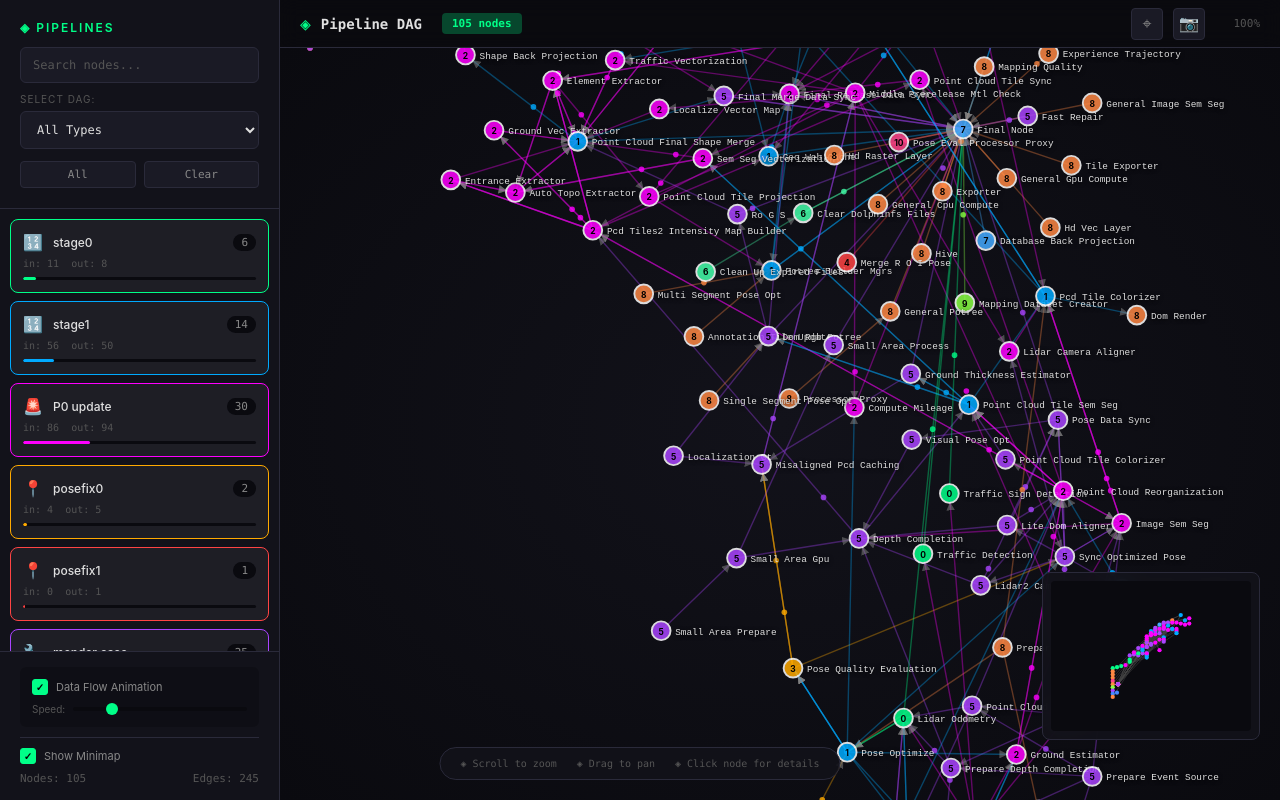
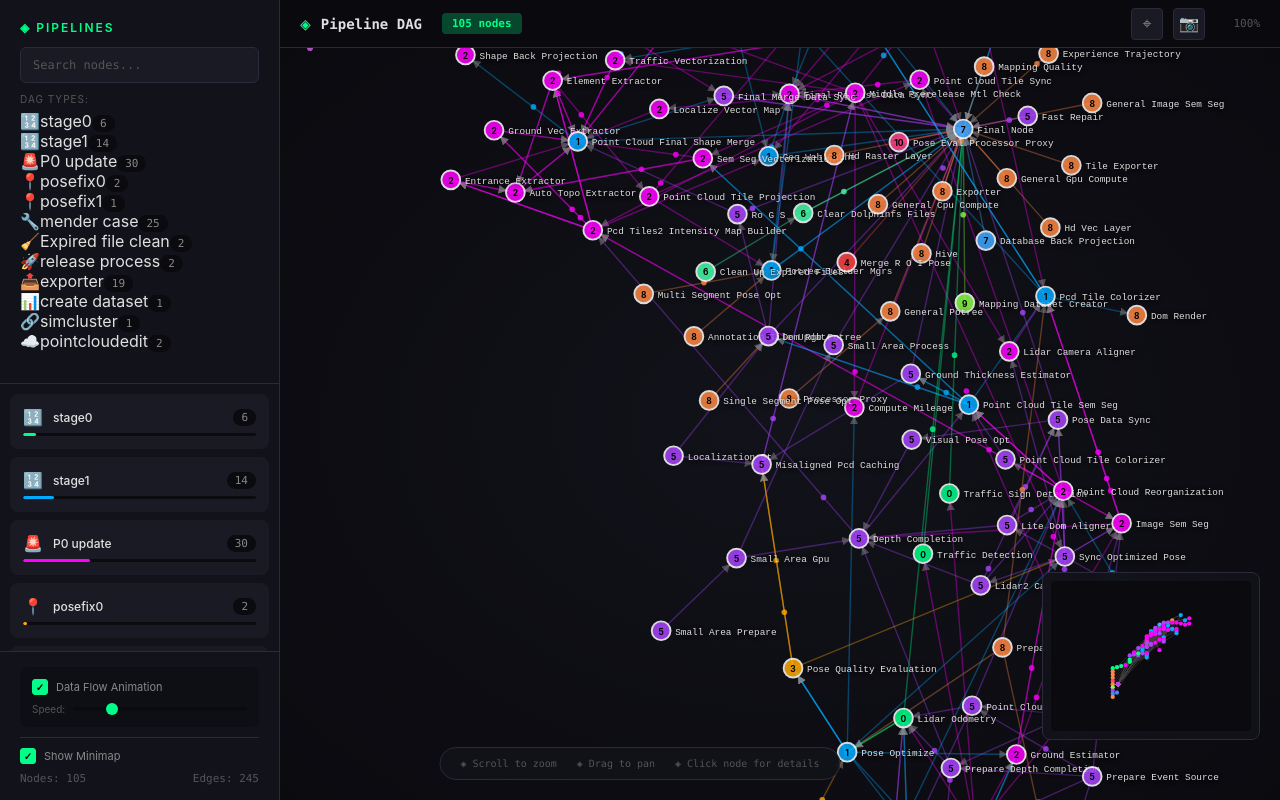
Before and after one commit to twpp97/pipeline-visualizer, a React (Vite) app: page / in a window 1280 px wide. Built offline with nearby package versions, Linux system fonts and the light colour scheme.

Commit message:
Fix: show all DAGs, filter active edges by is_deleted=1

```diff
--- a/src/App.tsx
+++ b/src/App.tsx
@@ -95,51 +95,18 @@ export default function App() {
     return stats
   }, [data])
 
-  // Filtered nodes based on app_type selection
+  // Show all nodes and edges (no filtering by app_type)
   const filteredData = useMemo(() => {
     if (!data) return null
 
-    let filteredNodes = data.nodes
-    let externalNodeNames = new Set<string>()
-
-    if (selectedAppType !== null) {
-      // Get nodes of this app_type
-      const typeNodes = data.nodes.filter(n => n.app_type === selectedAppType)
-      const typeNodeNames = new Set(typeNodes.map(n => n.name))
-
-      // Also include external nodes that connect to this DAG (shared apps)
-      const connectedNodeNames = new Set(typeNodeNames)
-      data.edges.forEach(e => {
-        if (typeNodeNames.has(e.from)) {
-          connectedNodeNames.add(e.to)
-          externalNodeNames.add(e.to)
-        }
-        if (typeNodeNames.has(e.to)) {
-          connectedNodeNames.add(e.from)
-          externalNodeNames.add(e.from)
-        }
-      })
-
-      filteredNodes = data.nodes.filter(n => connectedNodeNames.has(n.name))
-    } else if (selectedTypes.size > 0 && selectedTypes.size < Object.keys(APP_TYPES).length) {
-      filteredNodes = data.nodes.filter(n => selectedTypes.has(n.app_type))
-    }
-
-    const filteredNodeNames = new Set(filteredNodes.map(n => n.name))
-
-    // Show edges where at least one end is in filtered nodes
-    const filteredEdges = data.edges.filter(e =>
-      filteredNodeNames.has(e.from) || filteredNodeNames.has(e.to)
-    )
-
-    // Mark external nodes
-    const nodesWithExternalFlag = filteredNodes.map(n => ({
+    // Show all nodes with their type info (for coloring)
+    const nodesWithFlag = data.nodes.map(n => ({
       ...n,
-      isExternal: externalNodeNames.has(n.name)
+      isExternal: false
     }))
 
-    return { nodes: nodesWithExternalFlag, edges: filteredEdges }
-  }, [data, selectedAppType, selectedTypes])
+    return { nodes: nodesWithFlag, edges: data.edges }
+  }, [data])
 
   // Toggle type (for future use in filtering UI)
   // eslint-disable-next-line @typescript-eslint/no-unused-vars
@@ -662,60 +629,49 @@ export default function App() {
             </div>
           )}
 
-          {/* App Type Selector */}
+          {/* DAG Type Info (read-only, for reference) */}
           <div className="app-type-selector">
-            <label>Select DAG:</label>
-            <select
-              value={selectedAppType ?? ''}
-              onChange={(e) => setSelectedAppType(e.target.value ? Number(e.target.value) : null)}
-              className="app-type-select"
-            >
-              <option value="">All Types</option>
+            <label>DAG Types:</label>
+            <div className="type-info-list">
               {Object.entries(APP_TYPES).map(([type, info]) => {
                 const t = Number(type)
                 const count = typeStats[t]?.count || 0
+                if (count === 0) return null
                 return (
-                  <option key={t} value={t}>
-                    {info.icon} {info.label} ({count})
-                  </option>
+                  <div key={t} className="type-info-item" style={{ borderLeftColor: info.color }}>
+                    <span style={{ color: info.color }}>{info.icon}</span>
+                    <span>{info.label}</span>
+                    <span className="type-badge">{count}</span>
+                  </div>
                 )
               })}
-            </select>
-          </div>
-
-          <div className="sidebar-actions">
-            <button onClick={() => { setSelectedAppType(null); selectAll(); }}>All</button>
-            <button onClick={() => { setSelectedAppType(null); selectNone(); }}>Clear</button>
+            </div>
           </div>
         </div>
 
+        {/* Type distribution stats (read-only) */}
         <div className="type-list">
           {Object.entries(APP_TYPES).map(([type, info]) => {
             const t = Number(type)
             const stats = typeStats[t]
-            const isSelected = selectedAppType === t || (selectedAppType === null && selectedTypes.has(t))
+            if (!stats || stats.count === 0) return null
 
             return (
               <div
                 key={t}
-                className={`type-item ${isSelected ? 'selected' : ''}`}
-                onClick={() => setSelectedAppType(selectedAppType === t ? null : t)}
+                className="type-item"
                 style={{ '--type-color': info.color } as React.CSSProperties}
               >
                 <div className="type-info">
                   <span className="type-icon" style={{ color: info.color }}>{info.icon}</span>
                   <span className="type-label">{info.label}</span>
-                  <span className="type-badge">{stats?.count || 0}</span>
-                </div>
-                <div className="type-stats">
-                  <span>in: {stats?.incoming || 0}</span>
-                  <span>out: {stats?.outgoing || 0}</span>
+                  <span className="type-badge">{stats.count}</span>
                 </div>
                 <div className="type-bar">
                   <div
                     className="type-bar-fill"
                     style={{
-                      width: `${((stats?.count || 0) / (data?.stats?.total_nodes || data?.nodes?.length || 1)) * 100}%`,
+                      width: `${((stats.count) / (data?.stats?.total_nodes || data?.nodes?.length || 1)) * 100}%`,
                       background: info.color
                     }}
                   />
```
Also changed, not shown: 5 other files (tests, documents, lock files or other folders).
